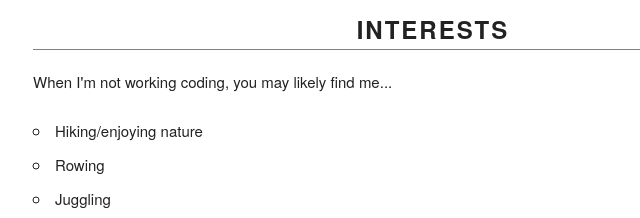
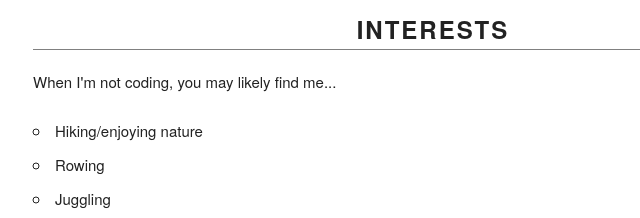
Before and after one commit to mbkupfer/personal-website, a website: page public/index.html in a window 1280 px wide. Shown: the part 3042-3260 px from the top of the page, 207-847 px from the left. Drawn offline with Linux system fonts and the light colour scheme.

Commit message:
Fix typo

```diff
--- a/public/index.html
+++ b/public/index.html
@@ -169,7 +169,7 @@
               –––––––––––––––––––––––––––––––––––––––––––––––––– -->
                 <div class="section" id="interesets">
                     <h6 class="header">Interests</h6>
-                    <p>When I'm not working coding, you may likely find me...</p>
+                    <p>When I'm not coding, you may likely find me...</p>
                     <ul>
                         <li>Hiking/enjoying nature</li>
                         <li>Rowing</li>
```
